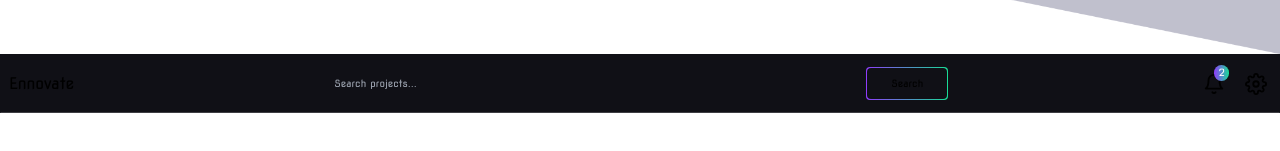
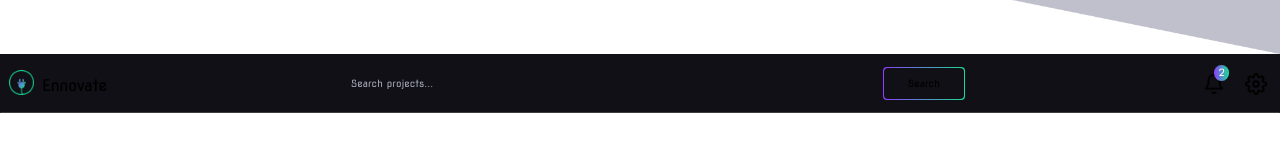
Before and after one commit to abel-otegbola/Ennovate, a React (Vite) app: page / in a window 1280 px wide. Shown: the part 553-704 px from the top of the page. Built offline with nearby package versions, Linux system fonts and the light colour scheme.

Commit message:
feat: add logo to dashboard topbar

```diff
--- a/src/components/dashboardTopbar/dashboardTopbar.tsx
+++ b/src/components/dashboardTopbar/dashboardTopbar.tsx
@@ -1,12 +1,16 @@
 import Searchbar from "../searchbar/searchbar";
-import { FiBell, FiSettings } from "react-icons/fi"
+import { FiBell, FiSettings } from "react-icons/fi";
+import logo from "../../assets/logo.png"
 
 function DashboardTopbar() {
     return (
         <div className="flex items-center justify-between bg-black p-2 border border-transparent border-b-gray-100/[0.2]">
 
             {/* Brand name and logo */}
-            <a href="/">Ennovate</a>
+            <a href="/" className="flex gap-2">
+                <img src={logo} className="w-[25px] h-[25px]" />
+                <span className="mt-1">Ennovate</span>
+            </a>
 
             <Searchbar />
 
```
Also changed, not shown: src/assets/logo.png (added).
